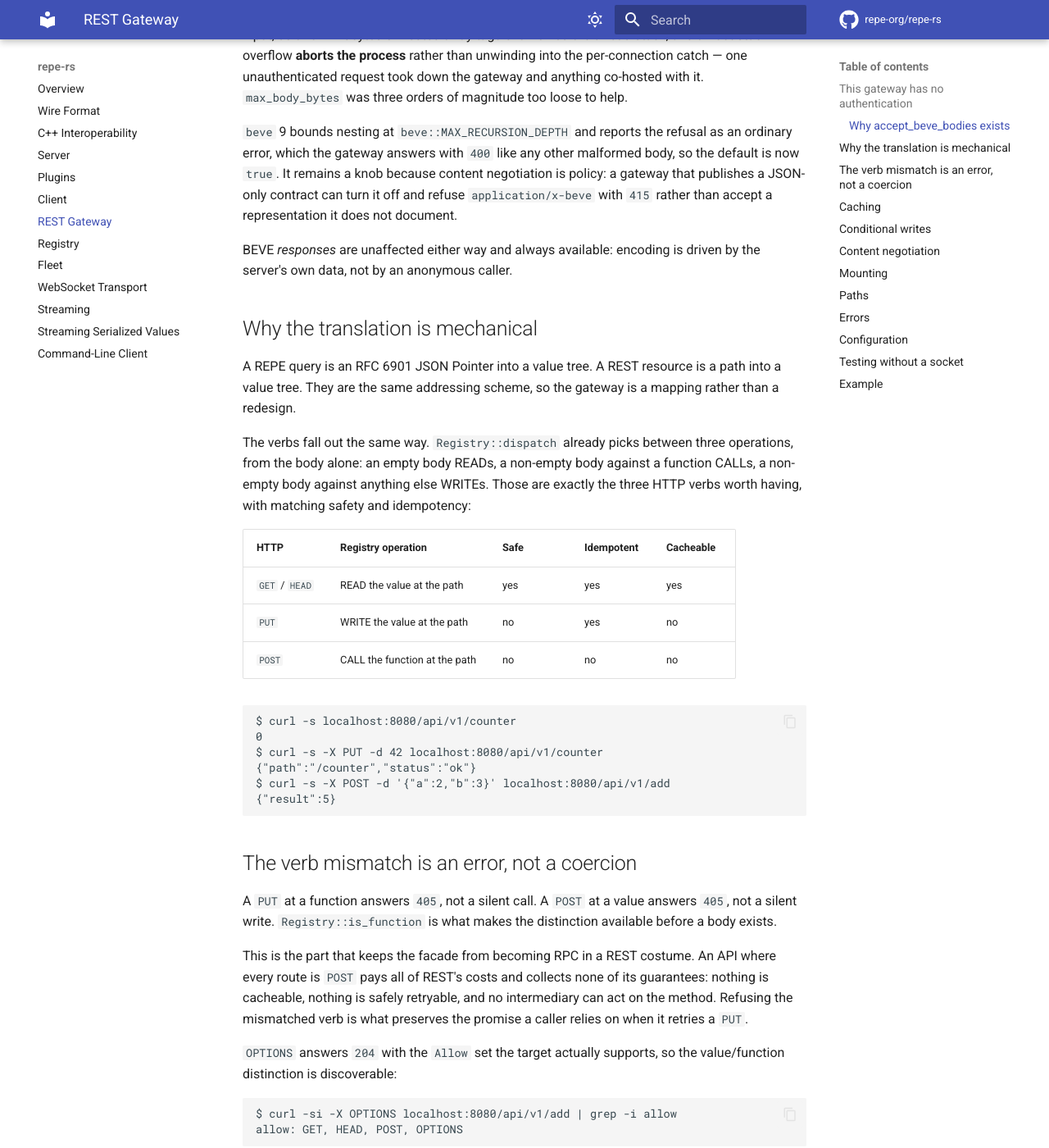
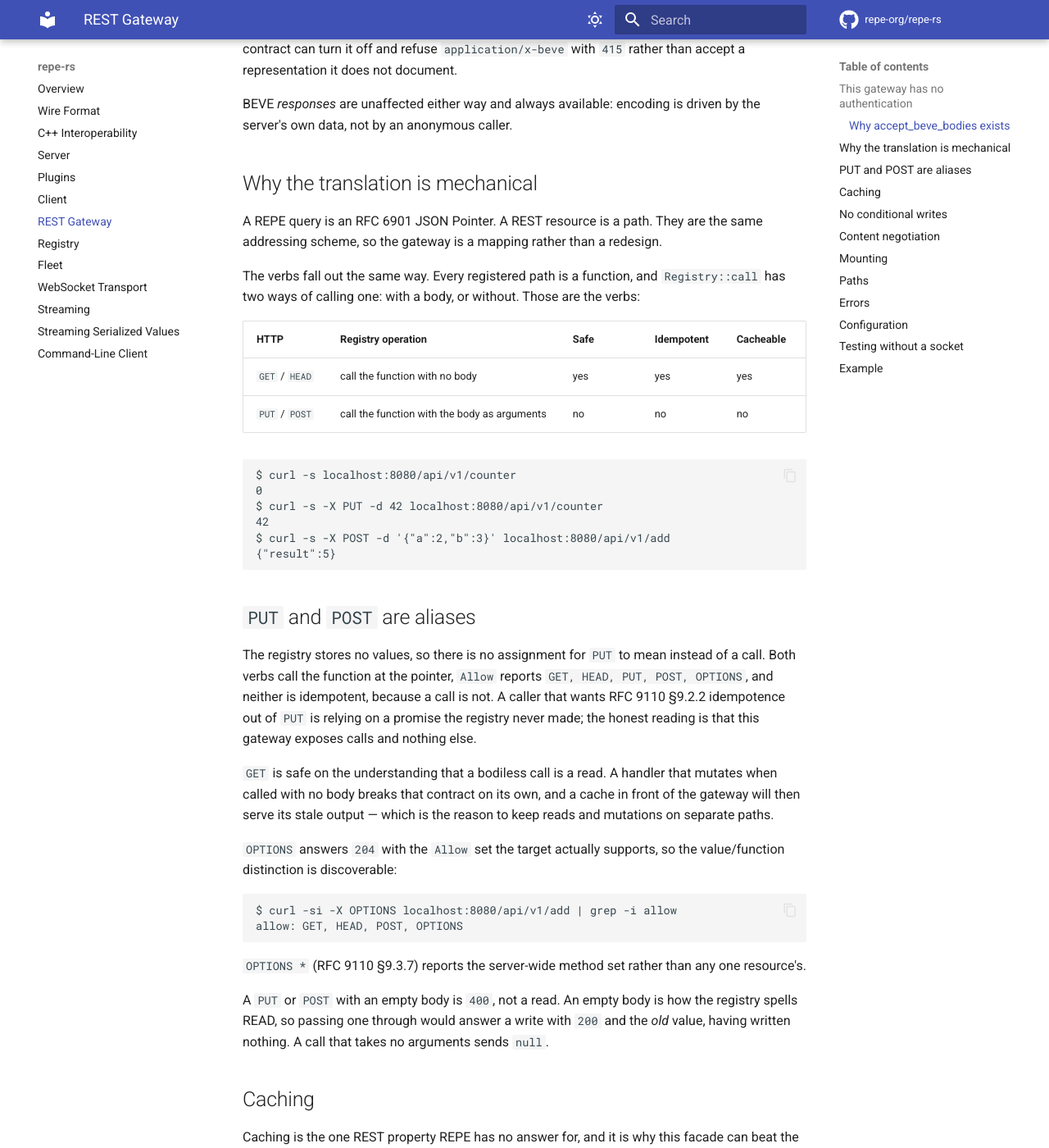
Before and after one commit to repe-org/repe-rs, an MkDocs documentation site: the page built from docs/rest.md, in a window 1280 px wide and 1400 px high, scrolled down 1304 px. Shown: the whole window at 82% size. Built offline with MkDocs 1.6.1 and Material for MkDocs 9.7.7, drawn with Linux system fonts in a browser that asks for light colours; comment, search, counter and statistics services are not loaded; some of the changed text lies outside the part shown.

Commit message:
Drop the dead REST If-Match/allow_root_write surface; catch docs up to the structio API

````diff
--- a/docs/rest.md
+++ b/docs/rest.md
@@ -31,47 +31,43 @@ gateway.serve(listener).await
 
 TLS and identity are both out of scope. Put this behind a terminator that already handles certificate rotation, ALPN, and authentication — an ingress, an API gateway, a sidecar. `RestConfig` reduces blast radius; it is not an access-control system, and the defaults assume something in front is doing that job.
 
-Two defaults exist specifically to keep an unauthenticated deployment from being worse than it looks:
+One default exists specifically to keep an unauthenticated deployment from being worse than it looks: **`read_only`** (default `false`) answers every mutation with `405`. Reads are what this facade is for — the safe, cacheable, CDN-frontable half. A gateway that only publishes state should say so here rather than trust an upstream to filter methods.
 
-- **`read_only`** (default `false`) answers every mutation with `405`. Reads are what this facade is for — the safe, cacheable, CDN-frontable half. A gateway that only publishes state should say so here rather than trust an upstream to filter methods.
-- **`allow_root_write`** (default `false`) refuses a `PUT` at the mount itself. The registry treats the empty pointer as a *merge* of the request object into the root, so such a write introduces keys the caller chose rather than assigning a value at a path the caller named — it can inject arbitrary state and grow the in-memory tree without bound. That is a different hazard from writing a known leaf, so it is a separate decision.
-
-A third, **`accept_beve_bodies`**, defaults to `true` but is worth knowing about: see below.
+A second, **`accept_beve_bodies`**, defaults to `true` but is worth knowing about: see below.
 
 ### Why `accept_beve_bodies` exists
 
-It was off by default while `beve` 8's deserializer had no recursion limit. Nesting is declared by the input, so a few kilobytes of nested array tags overflowed the thread stack, and a Rust stack overflow **aborts the process** rather than unwinding into the per-connection catch — one unauthenticated request took down the gateway and anything co-hosted with it. `max_body_bytes` was three orders of magnitude too loose to help.
+It was off by default while the previous BEVE decoder had no recursion limit. Nesting is declared by the input, so a few kilobytes of nested array tags overflowed the thread stack, and a Rust stack overflow **aborts the process** rather than unwinding into the per-connection catch — one unauthenticated request took down the gateway and anything co-hosted with it. `max_body_bytes` was three orders of magnitude too loose to help.
 
-`beve` 9 bounds nesting at `beve::MAX_RECURSION_DEPTH` and reports the refusal as an ordinary error, which the gateway answers with `400` like any other malformed body, so the default is now `true`. It remains a knob because content negotiation is policy: a gateway that publishes a JSON-only contract can turn it off and refuse `application/x-beve` with `415` rather than accept a representation it does not document.
+structio bounds nesting depth (256 levels) and reports the refusal as an ordinary error, which the gateway answers with `400` like any other malformed body, so the default is now `true`. It remains a knob because content negotiation is policy: a gateway that publishes a JSON-only contract can turn it off and refuse `application/x-beve` with `415` rather than accept a representation it does not document.
 
 BEVE *responses* are unaffected either way and always available: encoding is driven by the server's own data, not by an anonymous caller.
 
 ## Why the translation is mechanical
 
-A REPE query is an RFC 6901 JSON Pointer into a value tree. A REST resource is a path into a value tree. They are the same addressing scheme, so the gateway is a mapping rather than a redesign.
+A REPE query is an RFC 6901 JSON Pointer. A REST resource is a path. They are the same addressing scheme, so the gateway is a mapping rather than a redesign.
 
-The verbs fall out the same way. `Registry::dispatch` already picks between three operations, from the body alone: an empty body READs, a non-empty body against a function CALLs, a non-empty body against anything else WRITEs. Those are exactly the three HTTP verbs worth having, with matching safety and idempotency:
+The verbs fall out the same way. Every registered path is a function, and `Registry::call` has two ways of calling one: with a body, or without. Those are the verbs:
 
 | HTTP | Registry operation | Safe | Idempotent | Cacheable |
 | --- | --- | --- | --- | --- |
-| `GET` / `HEAD` | READ the value at the path | yes | yes | yes |
-| `PUT` | WRITE the value at the path | no | yes | no |
-| `POST` | CALL the function at the path | no | no | no |
+| `GET` / `HEAD` | call the function with no body | yes | yes | yes |
+| `PUT` / `POST` | call the function with the body as arguments | no | no | no |
 
 ```
 $ curl -s localhost:8080/api/v1/counter
 0
 $ curl -s -X PUT -d 42 localhost:8080/api/v1/counter
-{"path":"/counter","status":"ok"}
+42
 $ curl -s -X POST -d '{"a":2,"b":3}' localhost:8080/api/v1/add
 {"result":5}
 ```
 
-## The verb mismatch is an error, not a coercion
+## `PUT` and `POST` are aliases
 
-A `PUT` at a function answers `405`, not a silent call. A `POST` at a value answers `405`, not a silent write. `Registry::is_function` is what makes the distinction available before a body exists.
+The registry stores no values, so there is no assignment for `PUT` to mean instead of a call. Both verbs call the function at the pointer, `Allow` reports `GET, HEAD, PUT, POST, OPTIONS`, and neither is idempotent, because a call is not. A caller that wants RFC 9110 §9.2.2 idempotence out of `PUT` is relying on a promise the registry never made; the honest reading is that this gateway exposes calls and nothing else.
 
-This is the part that keeps the facade from becoming RPC in a REST costume. An API where every route is `POST` pays all of REST's costs and collects none of its guarantees: nothing is cacheable, nothing is safely retryable, and no intermediary can act on the method. Refusing the mismatched verb is what preserves the promise a caller relies on when it retries a `PUT`.
+`GET` is safe on the understanding that a bodiless call is a read. A handler that mutates when called with no body breaks that contract on its own, and a cache in front of the gateway will then serve its stale output — which is the reason to keep reads and mutations on separate paths.
 
 `OPTIONS` answers `204` with the `Allow` set the target actually supports, so the value/function distinction is discoverable:
 
@@ -105,21 +101,11 @@ Reads also carry `Vary: Accept`, because the gateway content-negotiates JSON aga
 
 Mutations carry no validator and no freshness directive. Error responses carry `Cache-Control: no-store`, because RFC 9111 §4.2.2 makes 404 and 405 heuristically cacheable — a cached 405 would keep its stale `Allow` after the path became a function, leaving the resource unreachable through its only correct verb.
 
-## Conditional writes
+## No conditional writes
 
-`If-Match` is honored on `PUT`, so the validators handed out on reads are usable for optimistic concurrency rather than decorative. A stale tag is `412` and the write does not happen:
+`If-Match` and `If-None-Match` are not evaluated on `PUT` or `POST`. They compared a tag against a stored value, and there is no stored value to compare against: a call's effect is the handler's business, and a gateway that evaluated a validator against the *previous call's output* would be answering `412` on a question nobody asked. The headers are ignored on a mutation, not refused.
 
-```
-$ curl -s -o /dev/null -w '%{http_code}\n' -X PUT -d 1 \
-    -H 'If-Match: "0000000000000000"' localhost:8080/api/v1/counter
-412
-```
-
-Comparison is strong (RFC 9110 §13.1.1), so a `W/`-prefixed weak validator never satisfies it — unlike `If-None-Match`, which uses weak comparison. `If-Match: *` requires only that the resource exist. A tag from either representation is accepted, since the client's tag came from whichever one it negotiated and changing the value changes both encodings.
-
-`If-None-Match` works on `PUT` too, where `*` is the create-only idiom (RFC 9110 §13.1.2): the write happens only if nothing is there yet, and is `412` otherwise.
-
-Both are evaluated *inside* the registry's write lock, not before it. Comparing a validator with a separate read and then writing is check-then-act — two clients holding the same tag would each see it match and both write, so the lost update the precondition exists to prevent would happen anyway. This is the guarantee that makes the validators usable for real optimistic concurrency rather than as a courtesy check.
+A handler that needs compare-and-swap takes the expected state as an argument, where it is inside the handler's own lock rather than racing outside it. That is also the stronger guarantee: a validator compared outside the lock is check-then-act, and two clients holding the same tag would both write.
 
 ## Content negotiation
 
--- a/docs/streaming-serialized-values.md
+++ b/docs/streaming-serialized-values.md
@@ -7,7 +7,7 @@ Status: **implemented** behind the `value-stream` feature (`src/value_stream.rs`
 Behind the optional `value-stream` feature (pulls in [`zstandard`](https://crates.io/crates/zstandard), a pure-Rust codec for the same format — no C toolchain, no build script). Sections 2 and 7 below are the proposal as written, and name the `zstd` C bindings it originally reached for.
 
 - **Server producer** — `Router::with_value_stream(resolve, StreamOpts)` registers the `/_svs/{open,next,cancel}` routes backed by a bounded per-stream session (a `std::thread` running `structio::beve::to_writer` → optional zstd `write::Encoder` → a `sync_channel` of chunks). One registration serves one value type. The `next` handler reports `Execution::OffReader` so it is also correct on the WebSocket server; it blocks for backpressure on the synchronous `Server` (one thread per connection). It is **not** suitable on the inline `AsyncServer`, which does not honor `OffReader` (documented in the module). The same `RouterValueStreamExt` extension registers four more producer shapes on `Router`: `with_typed_value_stream` / `with_complex_value_stream` (a bulk numeric / complex array in BEVE typed-array form, for memcpy-speed decode), `with_reader_stream` (**opaque, already-serialized bytes** streamed verbatim from a producer-side `Read`, tagged `format = RawBinary`), and its write-side counterpart `with_writer_stream(format, resolve, StreamOpts)` (the producer closure **owns the `Write` sink** and emits the body in a single pass). The writer variant is the seam for **single-pass content integrity** — serialize through a hashing tee and append a trailing digest with no second encode pass (§11).
-- **Client puller** — `pull_value::<T>`, `pull_to_beve_file`, `pull_to_beve_zst_file`, `pull_to_file`, `pull_to_vec`, and the general `pull_stream` drive the pull over the synchronous `Client`, alongside the format-agnostic `pull_consume` reader hatch and `pull_to_file_trailer_verified` (strip + verify an in-stream `payload || digest` trailer and commit the payload alone). All three receiver modes (§3.2) work: raw `.beve.zst`, decompressed `.beve`, and streaming typed decode into `T` via `beve::from_reader_streaming`. File modes write a temp sibling and rename only after the terminating `last = 1` and an fsync, so a dropped connection never commits a truncated file. Async consumers mirror these as `pull_*_async`, including `pull_to_vec_async` and `pull_to_file_trailer_verified_async`.
+- **Client puller** — `pull_value::<T>`, `pull_to_beve_file`, `pull_to_beve_zst_file`, `pull_to_file`, `pull_to_vec`, and the general `pull_stream` drive the pull over the synchronous `Client`, alongside the format-agnostic `pull_consume` reader hatch and `pull_to_file_trailer_verified` (strip + verify an in-stream `payload || digest` trailer and commit the payload alone). All three receiver modes (§3.2) work: raw `.beve.zst`, decompressed `.beve`, and typed decode into `T` via `structio::beve::from_reader` (the body is buffered, then parsed; see the note under mode 3). File modes write a temp sibling and rename only after the terminating `last = 1` and an fsync, so a dropped connection never commits a truncated file. Async consumers mirror these as `pull_*_async`, including `pull_to_vec_async` and `pull_to_file_trailer_verified_async`.
 - **Tests** — unit tests for the chunker and the lookahead/`last` detection (including producer-failure vs clean-end), plus end-to-end TCP round-trips for every mode, tag/output-mismatch rejection, unknown-resource errors, sequential-stream release, and the atomic-file guarantee (`tests/value_stream.rs`). A runnable demo is in `examples/value_stream.rs`; the single-pass `payload || digest` integrity seam (the `with_writer_stream` producer) is demonstrated in `examples/writer_stream_digest.rs`.
 
 **Transports:** the puller drives the sync `Client`, the async `AsyncClient`, and (with the `websocket` feature) the `WebSocketClient` — the async pullers are generic over a sealed `AsyncSvsClient` implemented for both async clients. The server producer runs under both the synchronous and WebSocket servers (it reports `Execution::OffReader`), not the inline async server.
@@ -34,7 +34,7 @@ Neither existing transfer mechanism fits directly (§5).
 
 This proposal is mostly glue, because the hard parts are already public:
 
-- **`beve` streams both directions, including typed decode.** `beve::to_writer_streaming::<W: Write, T: Serialize>` + `beve::serialized_size` produce without materializing; `beve::from_reader_streaming::<R: Read, T: DeserializeOwned>` decodes **directly into `T`** token-by-token, with no intermediate generic tree (`streaming_de.rs`). This is a genuine advantage over the Julia binding, whose typed deserialize still materializes a generic tree first — Rust needs no `beve` change for any mode.
+- **structio streams the producer side and decodes with no tree.** `structio::beve::to_writer` + `structio::beve_size` produce without materializing. On the consumer side `structio::beve::from_reader` decodes **directly into `T`** with no intermediate generic tree, but it buffers the encoded bytes before parsing: the reader is slice-backed so a `&'de str` field can borrow from the input. `structio::beve::read_array_into` is the exception, and it is what the bulk numeric pulls use to decode straight from the stream.
 - **zstd streams.** The `zstd` crate's `stream::write::Encoder<W>` / `stream::write::Decoder<W>` (write-side filters) and `stream::read::Decoder<R>` (read-side filter) wrap any `Write`/`Read`. `zstd` is **not yet a dependency** — add it behind an optional feature (§7).
 - **Request/response works on both transports today.** The pull model below uses ordinary request/response, which the sync `Client`, async client, and `WebSocketClient` all already provide. It deliberately does **not** use `subscribe_notifies` (see the revision note).
 
@@ -45,13 +45,13 @@ So the only genuinely new code is a chunk-transport adapter (a producer session
 ```
 SERVER (producer, holds value: T)              CLIENT (receiver, drives the pull)
   &value                                         loop: `next(stream_id)` request
-    │ beve::to_writer_streaming                    │  ← response body = next chunk (+ last flag)
+    │ structio::beve::to_writer                    │  ← response body = next chunk (+ last flag)
     ▼                                              ▼
   BEVE bytes                                     chunk bytes
     │ zstd write::Encoder                          ├─► write raw ──────────────► tmp → rename .beve.zst (mode 1)
     ▼                                              ├─► zstd write::Decoder ────► tmp → rename .beve     (mode 2)
   zstd bytes                                       └─► zstd read::Decoder
-    │ BoundedSink (blocks task when full)               │ beve::from_reader_streaming::<_, T>   (mode 3)
+    │ BoundedSink (blocks task when full)               │ structio::beve::from_reader::<T>      (mode 3)
     ▼                                                    ▼
   bounded session channel ──[ `next` request/response over TCP / WebSocket ]── pulled on demand
 ```
@@ -66,7 +66,7 @@ let (tx, rx) = sync_channel::<Msg>(SESSION_DEPTH);       // bounded: Chunk(bytes
 std::thread::spawn(move || {                             // or spawn_blocking in async
     let sink = ChunkSink::new(tx, 1 << 20);              // ~1 MiB Chunk(bytes) into the bounded channel
     let mut enc = zstd::stream::write::Encoder::new(sink, 3)?;
-    beve::to_writer_streaming(&mut enc, &value)?;        // value -> BEVE -> zstd -> bounded chunks
+    structio::beve::to_writer(&mut enc, &value)?;        // value -> BEVE -> zstd -> bounded chunks
     let sink = enc.finish()?;                            // flush zstd epilogue into sink
     sink.finish()                                        // push final partial chunk, then send an explicit End (Fail on error) before tx drops
 });
@@ -88,9 +88,9 @@ tmp.write_all(&chunk)?;                      // ... on last: tmp.sync_all()?; fs
 let mut dec = zstd::stream::write::Decoder::new(tmp)?;
 dec.write_all(&chunk)?;                      // ... on last: dec.flush()?; rename(tmp, final)?;
 
-// Mode 3: struct — pull reader -> zstd read::Decoder -> typed streaming decode.
+// Mode 3: struct — pull reader -> zstd read::Decoder -> typed decode.
 //   `ChunkReader: Read` issues `next` requests on demand (§3.3), bounded in-flight.
-let value: T = beve::from_reader_streaming(
+let value: T = structio::beve::from_reader(
     zstd::stream::read::Decoder::new(ChunkReader::new(client, stream_id))?
 )?;
 ```
@@ -99,15 +99,15 @@ let value: T = beve::from_reader_streaming(
 |---|---|---|---|
 | 1 | `.beve.zst` | no | no |
 | 2 | `.beve` | no | no |
-| 3 | `T` | yes (the result) | no — typed decode streams directly into `T` |
+| 3 | `T` | yes (the result) | holds the decompressed bytes while parsing |
 
-Mode 3 is strictly leaner than `beve::from_reader` over a whole decompressed buffer, and far leaner than read-file-then-decompress-then-decode (which holds compressed + decompressed + value at once). Because `from_reader_streaming` decodes straight into `T`, there is no intermediate generic tree (unlike the Julia path).
+Mode 3 holds the decompressed encoding plus the value at its peak, never the compressed bytes, and decodes straight into `T` with no intermediate generic tree (unlike the Julia path). The bulk numeric pulls (`pull_typed_slice`, `pull_complex_slice`) go further and decode from the stream with no buffer at all.
 
 **Atomic output (mandatory).** The wire commits no total length (the compressed size is unknown up front), so a dropped connection would otherwise leave a byte-truncated `.beve`/`.beve.zst` that looks complete. File modes write to a temp path and `rename` only **after** `last` and a flush. A stream that ends without `last` is discarded.
 
 ### 3.3 Pull reader for mode 3
 
-`from_reader_streaming` pulls bytes (`R: Read`), which fits the pull model directly: `ChunkReader::read` returns buffered bytes and, when empty, issues the next `next` request (and surfaces `last` as EOF). For throughput, the client may keep a small in-flight window of `next` requests and feed a **bounded** channel that the blocking `from_reader_streaming` (run under `spawn_blocking` in async code) drains — bounded, unlike the push design's unbounded notify channel. Modes 1 and 2 need no decoder; the pull loop writes bytes straight to the temp file/decoder.
+`structio::beve::from_reader` pulls bytes (`R: Read`), which fits the pull model directly: `ChunkReader::read` returns buffered bytes and, when empty, issues the next `next` request (and surfaces `last` as EOF). For throughput, the client may keep a small in-flight window of `next` requests and feed a **bounded** channel that the blocking decode (run under `spawn_blocking` in async code) drains — bounded, unlike the push design's unbounded notify channel. Modes 1 and 2 need no decoder; the pull loop writes bytes straight to the temp file/decoder.
 
 ## 4. Wire contract — defined in the shared SVS spec
 
@@ -179,7 +179,7 @@ Keep `chunk_bytes` small enough that a WebSocket binary frame stays modest — *
 | Full decompressed buffer | never | never | never (typed decode streams) |
 | Transient | `SESSION_DEPTH` chunks + zstd | 1 chunk + zstd + write buf | window chunks + zstd + decode |
 
-File modes are bounded regardless of payload size; struct mode is bounded to `T` + O(window). (Contrast the Julia companion plan, where typed mode 3 is bounded only after a new streaming typed deserializer lands; Rust's `from_reader_streaming` already streams typed decode.)
+File modes are bounded regardless of payload size; struct mode holds the decoded encoding plus `T` at its peak (see mode 3 above); the bulk numeric pulls are bounded to the output plus O(window).
 
 ## 11. Out of scope and deferred
 
````
Also changed, not shown: other parts of docs/streaming-serialized-values.md (+1 -1 lines), CHANGELOG.md (+1 -0 lines), docs/numeric-bodies.md (+1 -1 lines), docs/server.md (+2 -2 lines), docs/websocket.md (+1 -1 lines), repe-core/README.md (+10 -15 lines), 12 other files.
